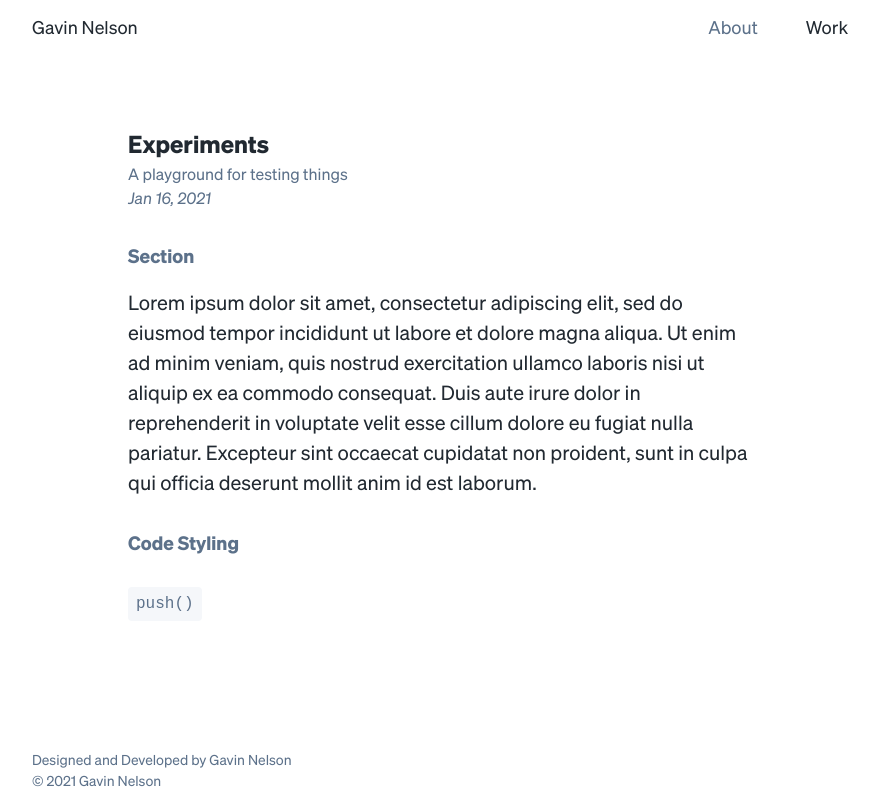
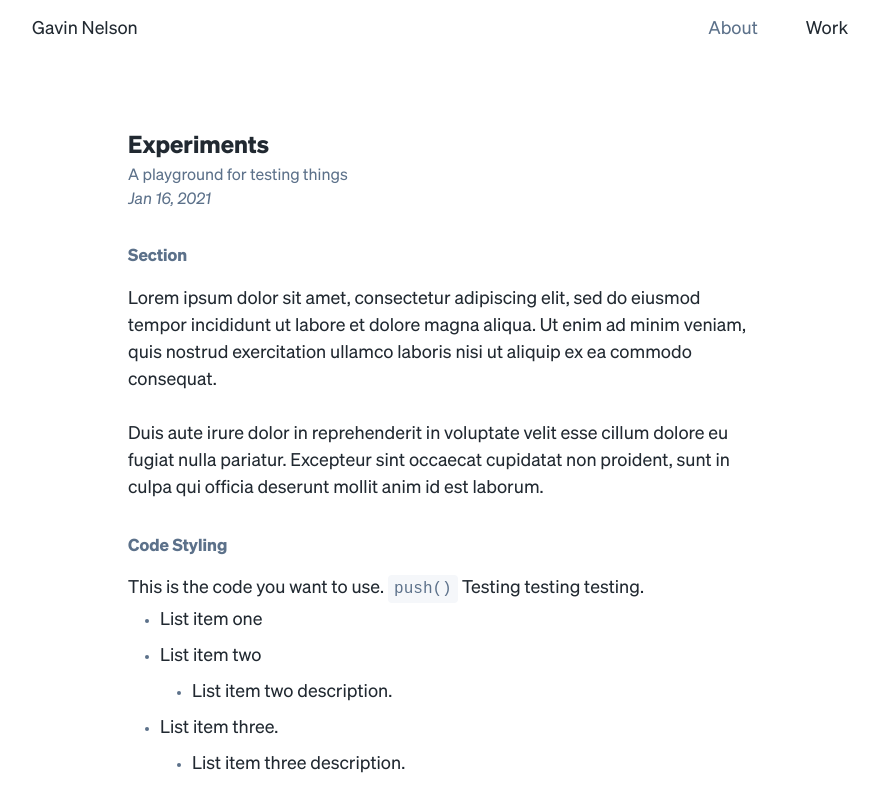
Before and after one commit to gavinmn/nelson.co, a Next.js app: page /experiments in a window 1280 px wide. Shown: the top 800 px of the page, without its empty margins (200-1079 px from the left). Built offline with nearby package versions, Linux system fonts and the light colour scheme.

Commit message:
more font styling

```diff
--- a/src/components/hero.js
+++ b/src/components/hero.js
@@ -45,6 +45,7 @@ const HeroText = styled.p`
   max-width: 506px;
 
   @media ${device.desktop} {
+    font-size: 20px;
     margin-top: 0;
     justify-self: end;
     max-width: 506px;
--- a/src/pages/experiments.js
+++ b/src/pages/experiments.js
@@ -24,14 +24,33 @@ const Experiments = props => (
       Lorem ipsum dolor sit amet, consectetur adipiscing elit, sed do eiusmod
       tempor incididunt ut labore et dolore magna aliqua. Ut enim ad minim
       veniam, quis nostrud exercitation ullamco laboris nisi ut aliquip ex ea
-      commodo consequat. Duis aute irure dolor in reprehenderit in voluptate
-      velit esse cillum dolore eu fugiat nulla pariatur. Excepteur sint occaecat
-      cupidatat non proident, sunt in culpa qui officia deserunt mollit anim id
-      est laborum.
+      commodo consequat. <br></br>
+      <br></br>Duis aute irure dolor in reprehenderit in voluptate velit esse
+      cillum dolore eu fugiat nulla pariatur. Excepteur sint occaecat cupidatat
+      non proident, sunt in culpa qui officia deserunt mollit anim id est
+      laborum.
     </p>
 
     <h3>Code Styling</h3>
-    <code>push()</code>
+    <p>
+      This is the code you want to use. <code>push()</code> Testing testing
+      testing.
+      <ul>
+        <li>List item one</li>
+        <li>
+          List item two
+          <ul>
+            <li>List item two description.</li>
+          </ul>
+          <li>
+            List item three.
+            <ul>
+              <li>List item three description.</li>
+            </ul>
+          </li>
+        </li>
+      </ul>
+    </p>
   </PostWrapper>
 )
 
--- a/src/styles/fonts.css
+++ b/src/styles/fonts.css
@@ -32,10 +32,10 @@ a {
 }
 
 code {
-  font-size: 16px;
+  font-size: 14px;
   color: var(--text-secondary);
   background-color: var(--bg-secondary);
-  padding: 0.25rem;
+  padding: 0.15rem 0.2rem;
   border-radius: 4px;
 }
 
@@ -44,11 +44,13 @@ ul {
 }
 
 ul > li {
-  margin-left: 0.5rem;
+  margin-left: 2rem;
+  line-height: 2;
 }
 
 li::marker {
   color: var(--text-secondary);
+  font-size: 14px;
 }
 
 p,
@@ -72,13 +74,29 @@ h3 {
   font-size: 15px;
   font-weight: bold;
   color: var(--text-secondary);
-  margin: 1rem 0 0.5rem 0;
+  margin: 2rem 0 0.5rem 0;
 }
 
 @media only screen and (min-width: 722px) {
+  code {
+    font-size: 16px;
+    color: var(--text-secondary);
+    background-color: var(--bg-secondary);
+    padding: 0.15rem 0.2rem;
+    border-radius: 4px;
+  }
+
+  ul > li {
+    margin-left: 1rem;
+  }
+
+  li::marker {
+    font-size: 16px;
+  }
+
   p,
   li {
-    font-size: 20px;
+    font-size: 18px;
   }
 
   h2 {
@@ -88,7 +106,8 @@ h3 {
   }
 
   h3 {
-    font-size: 19px;
+    margin: 1rem 0 0.5rem 0;
+    font-size: 17px;
   }
 
   a {
```
